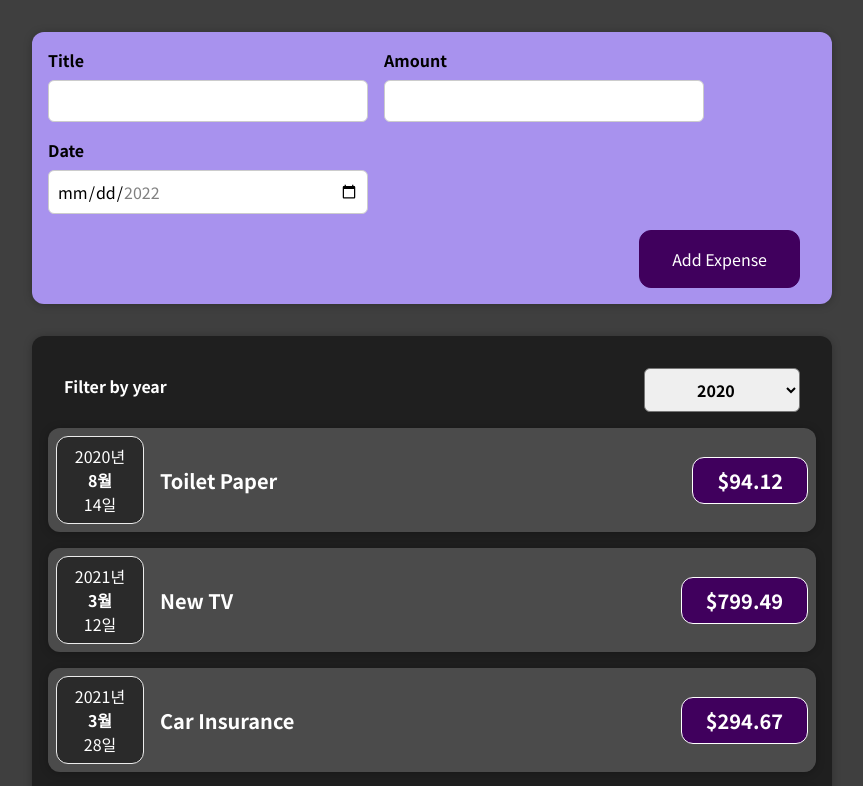
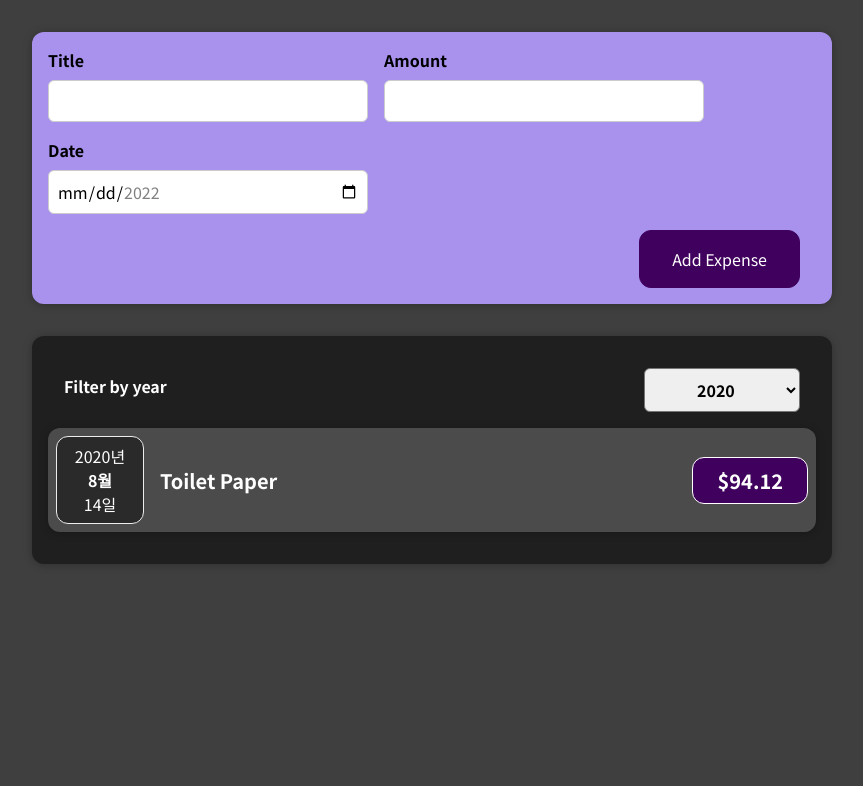
Before and after one commit to kimbro95/study, a React (Create React App) app in the folder ReactJS/: page / in a window 1280 px wide. Shown: the top 786 px of the page, without its empty margins (208-1071 px from the left). Built offline with nearby package versions, Linux system fonts and the light colour scheme.

Commit message:
Expenses컴포넌트 연도 필터 처리

```diff
--- a/ReactJS/src/components/Expenses/Expenses.js
+++ b/ReactJS/src/components/Expenses/Expenses.js
@@ -11,13 +11,17 @@
         setFilteredYear(selectedYear);
     };
 
+    const filteredExpenses = props.items.filter(item => {
+        return item.date.getFullYear().toString() === filteredYear;
+    });
+
     return (
         <Card className="expenses">{/* 사용자 지정 컴포넌트에 className을 쓸 경우 해당 컴포넌트에서 props.className로 접근 할 수 있다.*/}
             <ExpensesFilter
                 selected={filteredYear}
                 onChangeFilterYear={filterChangeHandler}
             />
-            {props.items.map((item) => (
+            {filteredExpenses.map((item) => (
                 <ExpenseItem
                     key={item.id}
                     title={item.title}
```
